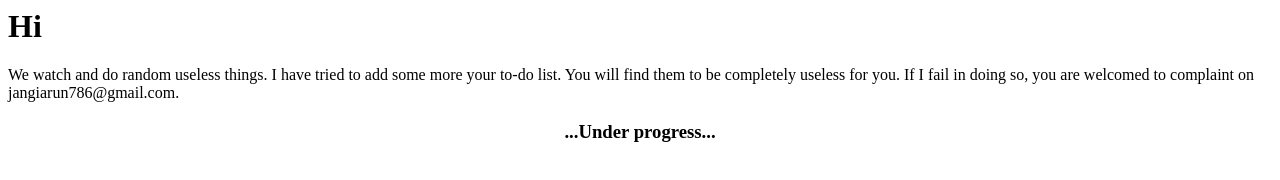
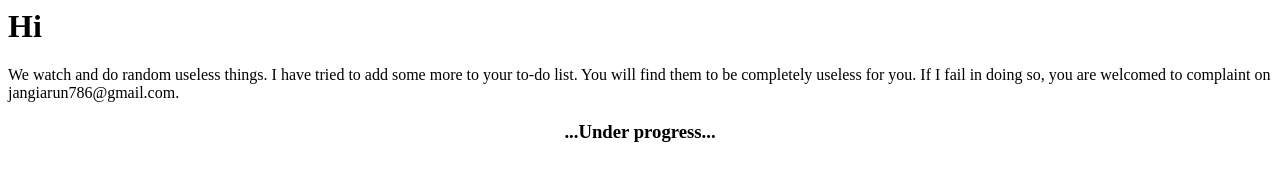
Before and after one commit to hello-arun/hello-arun.github.io, a plain HTML site: page index.html in a window 1280 px wide. Drawn offline with Linux system fonts and the light colour scheme.

Commit message:
initial commit

```diff
--- a/index.html
+++ b/index.html
@@ -1,3 +1,3 @@
 <h1 id="hi">Hi</h1>
-<p>We watch and do random useless things. I have tried to add some more your to-do list. You will find them to be completely useless for you. If I fail in doing so, you are welcomed to complaint on jangiarun786@gmail.com.</p>
+<p>We watch and do random useless things. I have tried to add some more to your to-do list. You will find them to be completely useless for you. If I fail in doing so, you are welcomed to complaint on jangiarun786@gmail.com.</p>
 <h3 id="-center-under-progress-center-"><center>...Under progress...</center></h3>
```
